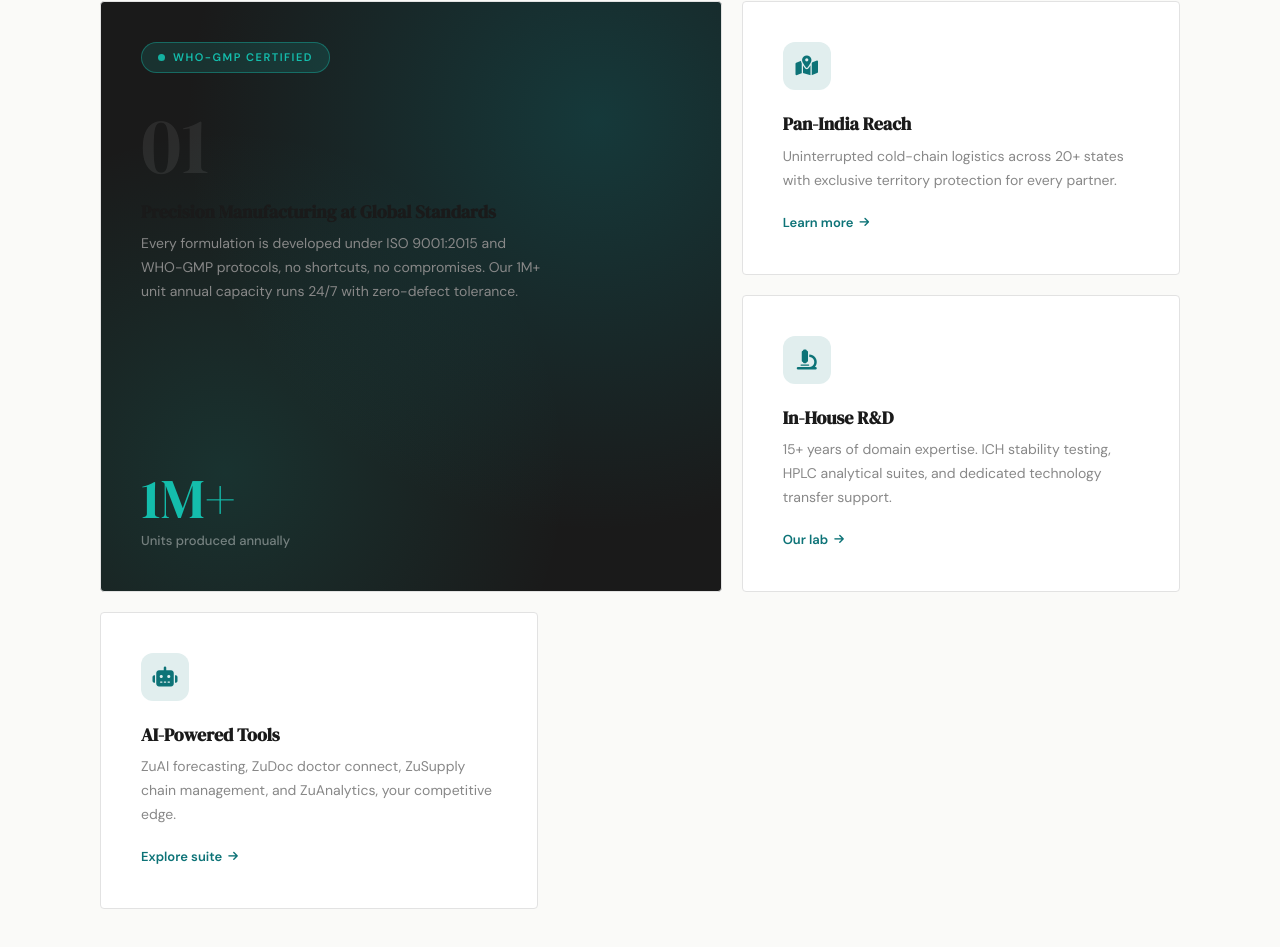
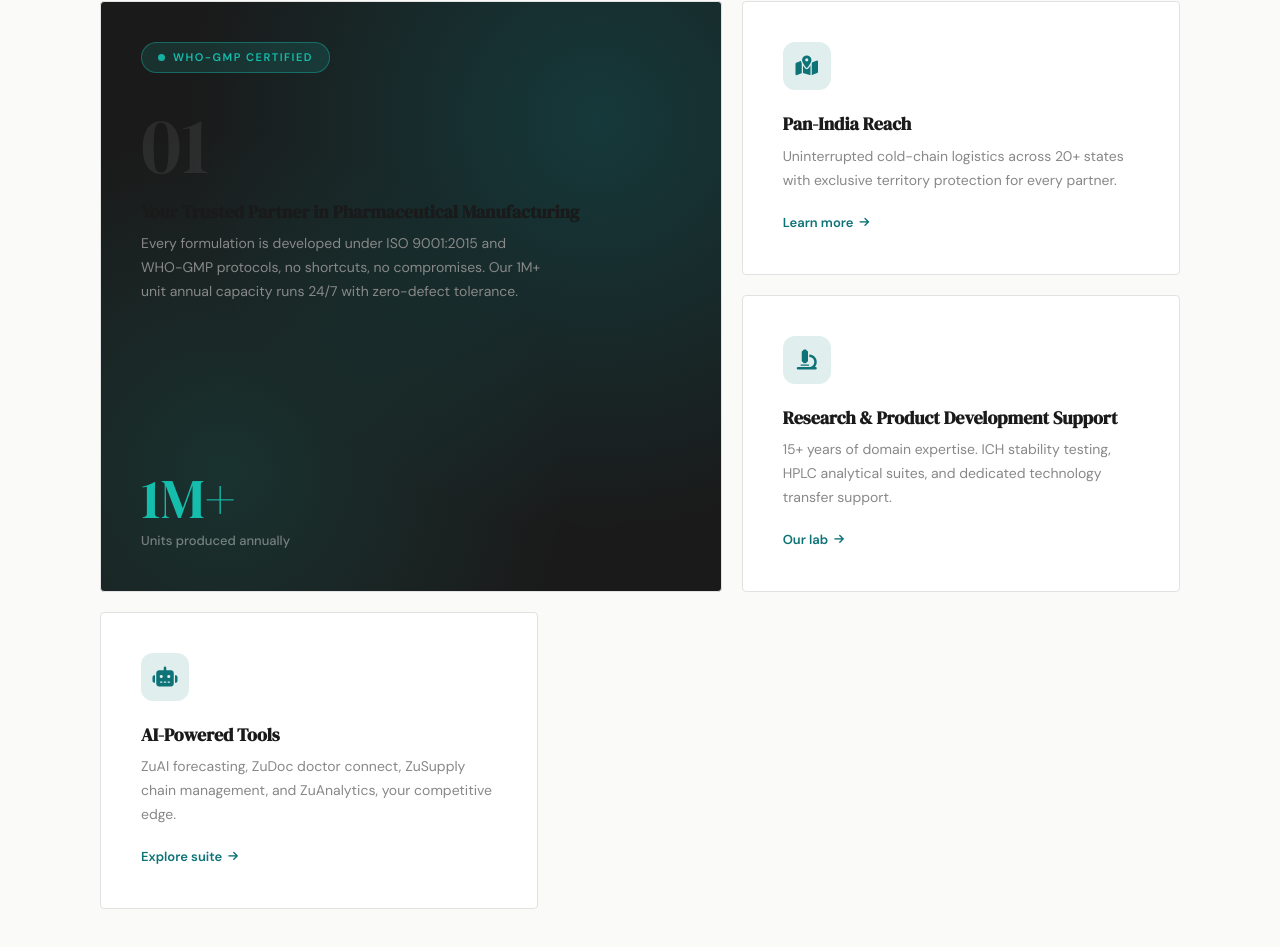
Before and after one commit to ITWala2025/SPRINT_Pharma, a React (Vite) app: page / in a window 1280 px wide. Shown: the part 1071-2018 px from the top of the page. Built offline with nearby package versions, Linux system fonts and the light colour scheme.

Commit message:
Updated footer social links and enhance Home page headings for clarity

```diff
--- a/src/components/layout/Footer.jsx
+++ b/src/components/layout/Footer.jsx
@@ -23,13 +23,13 @@ const Footer = () => (
             manufacturer and Propaganda Cum Distributorship company with pan-India presence.
           </p>
           <div className="f-socials">
-            <a href="#" className="f-social" aria-label="Facebook">
+            <a href="https://www.facebook.com/people/Zupharm-Laboratories-Private-Limited/61590075518802/?mibextid=wwXIfr&rdid=btHgMNFYRQcO63XD&share_url=https%3A%2F%2Fwww.facebook.com%2Fshare%2F1NFzM43UV2%2F%3Fmibextid%3DwwXIfr" className="f-social" aria-label="Facebook">
               <i className="fab fa-facebook-f" />
             </a>
             <a href="https://www.linkedin.com/in/zupharm-laboratories-private-limited-b65386415/" className="f-social" aria-label="LinkedIn">
               <i className="fab fa-linkedin-in" />
             </a>
-            <a href="#" className="f-social" aria-label="Instagram">
+            <a href="https://www.instagram.com/zupharmlaboratories?igsh=cjVrczZnbTJ1eDk5&utm_source=qr" className="f-social" aria-label="Instagram">
               <i className="fab fa-instagram" />
             </a>
             <a href="#" className="f-social" aria-label="YouTube">
--- a/src/pages/Home.jsx
+++ b/src/pages/Home.jsx
@@ -164,7 +164,7 @@ const Home = () => (
                 WHO-GMP Certified
               </div>
               <div className="bento-num">01</div>
-              <h3>Precision Manufacturing at Global Standards</h3>
+              <h3>Your Trusted Partner in Pharmaceutical Manufacturing</h3>
               <p>
                  Every formulation is developed under ISO 9001:2015 and WHO-GMP protocols,
                 no shortcuts, no compromises. Our 1M+ unit annual capacity runs 24/7 with
@@ -189,7 +189,7 @@ const Home = () => (
         {/* Card 3 */}
         <div className="bento-card bento-card--wide">
           <div className="bento-icon"><i className="fas fa-microscope" /></div>
-          <h3>In-House R&amp;D</h3>
+          <h3>Research & Product Development Support</h3>
           <p>15+ years of domain expertise. ICH stability testing, HPLC analytical suites, and dedicated technology transfer support.</p>
           <div className="bento-link">Our lab <i className="fas fa-arrow-right" /></div>
         </div>
```
